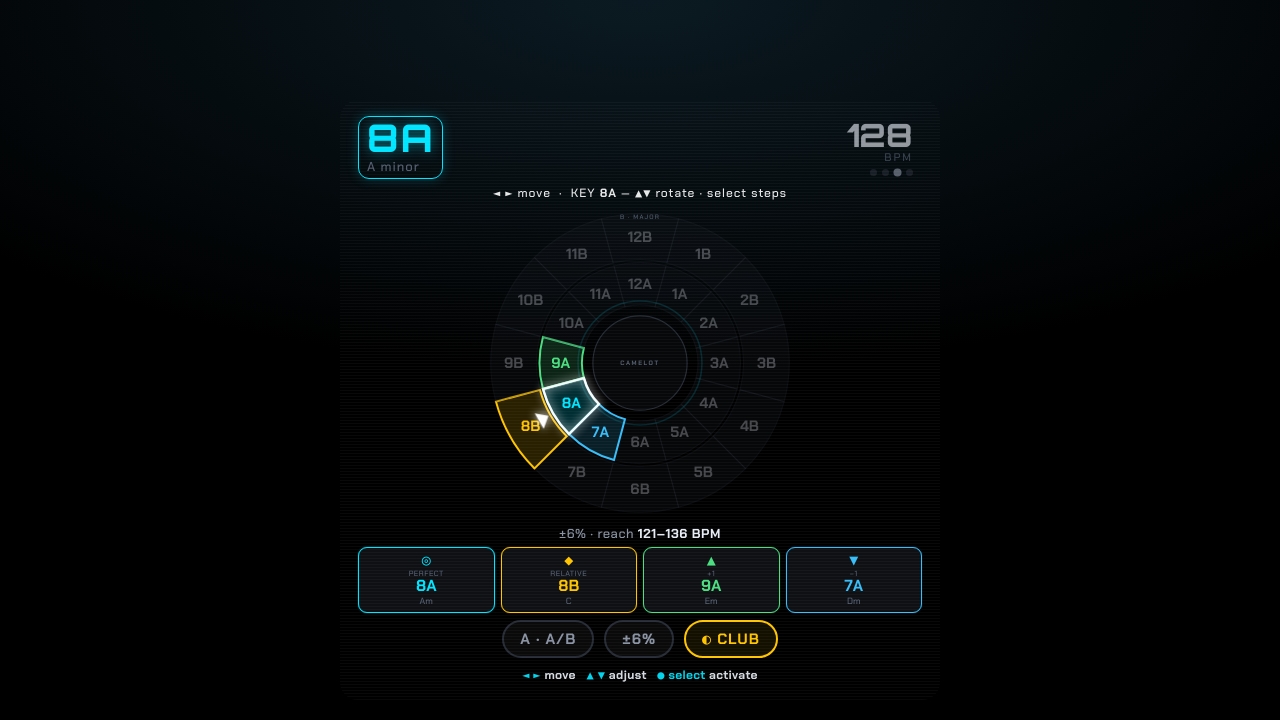
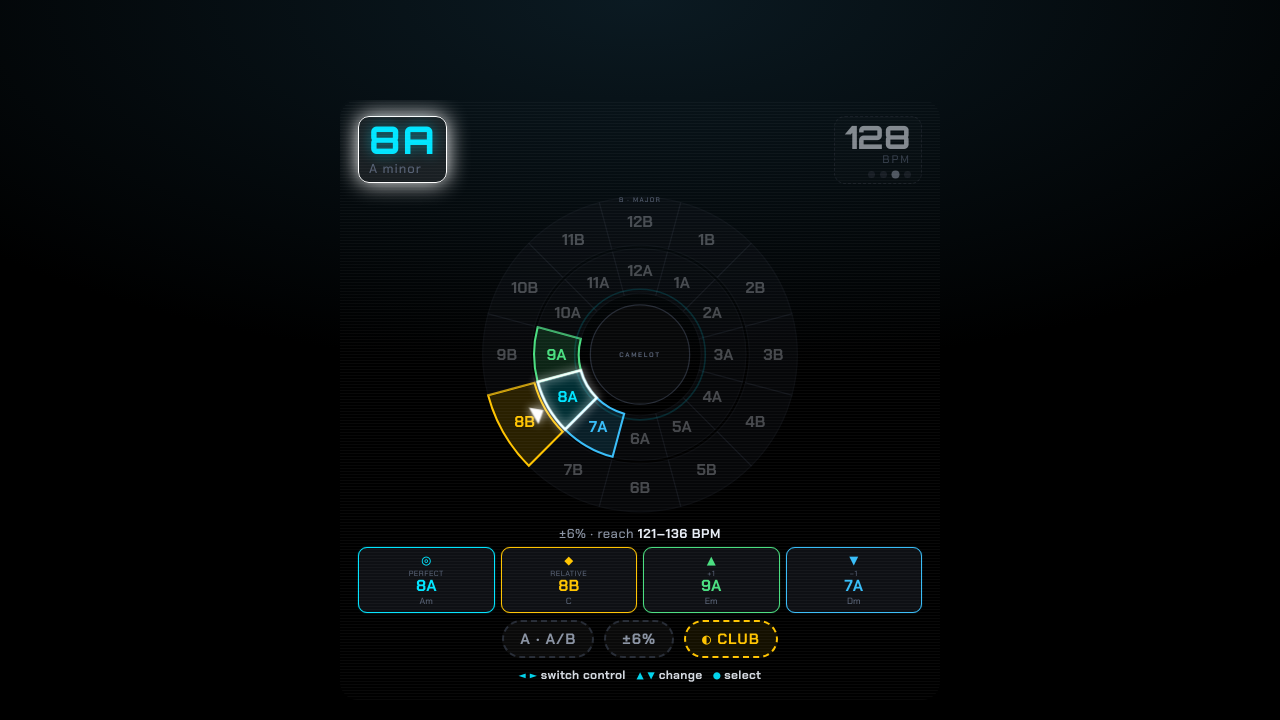
Before and after one commit to BLOODCODEMUSIC/camelot-hud, a plain HTML site: page index.html in a window 1280 px wide. Drawn offline with Linux system fonts and the light colour scheme.

Commit message:
Add files via upload

```diff
--- a/index.html
+++ b/index.html
@@ -60,23 +60,22 @@
   .app-layout{width:min(100vw,100vh,600px);height:min(100vw,100vh,600px);max-width:600px;max-height:600px;display:flex;flex-direction:column;padding:16px 18px;gap:5px;overflow:hidden;}
 
   .top{display:flex;align-items:flex-start;justify-content:space-between;gap:12px;}
-  .keybox,.bpmbox{padding:3px 8px;border:1.6px solid transparent;border-radius:11px;}
+  /* resting state: a faint dashed outline marks every SELECTABLE control */
+  .keybox,.bpmbox{padding:5px 10px;border:1.6px dashed var(--seg-stroke);border-radius:11px;background:rgba(255,255,255,.02);}
   .keybox{transition:opacity .2s ease, border-color .15s, box-shadow .15s;}
   .bpmbox{position:relative;z-index:3;transform-origin:top right;transition:transform .22s ease, opacity .2s ease, border-color .15s, box-shadow .15s;}
   body[data-focus="bpm"] .bpmbox{transform:scale(1.32);}
-  body[data-focus="bpm"] .keybox{opacity:.6;}
-  body[data-focus="key"] .bpmbox{opacity:.62;}
-  .keybox.focused{border-color:var(--perfect);box-shadow:0 0 12px rgba(0,229,255,.22);}
-  .bpmbox.focused{border-color:var(--up);box-shadow:0 0 12px rgba(74,222,128,.22);}
+  body[data-focus="bpm"] .keybox{opacity:.55;}
+  body[data-focus="key"] .bpmbox{opacity:.55;}
+  /* focused state: solid bright pulsing glow = the active control */
+  .keybox.focused,.bpmbox.focused{border-style:solid;border-color:var(--cursor);box-shadow:0 0 18px var(--cursor);background:rgba(255,255,255,.08);animation:focuspulse 1.4s ease-in-out infinite;}
+  @keyframes focuspulse{0%,100%{box-shadow:0 0 12px var(--cursor);}50%{box-shadow:0 0 22px var(--cursor);}}
+  @media (prefers-reduced-motion: reduce){ .keybox.focused,.bpmbox.focused,.ctlbtn.focused{animation:none;} }
   .keybox .code{font-size:38px;font-weight:700;letter-spacing:2px;line-height:.95;color:var(--perfect);text-shadow:var(--code-shadow);}
   .keybox .name{font-size:13px;color:var(--ink-dim);letter-spacing:1px;margin-top:2px;}
   .bpmbox{text-align:right;}
   .bpmbox .v{font-size:32px;font-weight:700;line-height:.95;}
   .bpmbox .u{font-size:11px;color:var(--ink-dim);letter-spacing:2px;}
-
-  .aim{text-align:center;min-height:16px;font-size:12px;letter-spacing:1px;color:var(--cursor);opacity:.9;}
-  .aim.locked{color:var(--ink-dim);opacity:.5;}
-  .aim b{font-weight:700;}
 
   .wheel-wrap{flex:1;display:flex;align-items:center;justify-content:center;min-height:0;}
   svg{width:100%;height:100%;max-width:420px;max-height:420px;display:block;transition:transform .25s ease, opacity .25s ease;transform-origin:center center;}
@@ -126,13 +125,13 @@
 
   .ctlrow{display:flex;align-items:center;justify-content:center;gap:10px;flex-wrap:wrap;margin-top:2px;}
   .ctlbtn{font-family:inherit;font-size:15px;font-weight:800;letter-spacing:1px;color:var(--ink-mid);
-    background:rgba(255,255,255,.04);border:2px solid var(--seg-stroke);border-radius:999px;padding:7px 16px;cursor:pointer;
+    background:rgba(255,255,255,.04);border:2px dashed var(--seg-stroke);border-radius:999px;padding:7px 16px;cursor:pointer;
     transition:box-shadow .15s, border-color .15s, color .15s, transform .1s;min-width:64px;text-align:center;}
   .ctlbtn:active{transform:scale(.96);}
-  /* the FOCUSED control gets a strong, unmistakable highlight (this is the focus ring) */
-  .ctlbtn.focused{color:var(--ink);border-color:var(--cursor);box-shadow:0 0 18px var(--cursor);background:rgba(255,255,255,.1);}
+  /* the FOCUSED control gets a strong, unmistakable solid pulsing glow */
+  .ctlbtn.focused{color:var(--ink);border-style:solid;border-color:var(--cursor);box-shadow:0 0 18px var(--cursor);background:rgba(255,255,255,.1);animation:focuspulse 1.4s ease-in-out infinite;}
   .modepill{color:var(--relative);border-color:var(--relative);background:rgba(255,196,0,.08);}
-  .modepill.focused{color:#fff;border-color:var(--cursor);box-shadow:0 0 18px var(--cursor);}
+  .modepill.focused{color:#fff;border-style:solid;border-color:var(--cursor);box-shadow:0 0 18px var(--cursor);animation:focuspulse 1.4s ease-in-out infinite;}
   .legend{text-align:center;font-size:12px;font-weight:600;color:var(--ink);letter-spacing:.3px;line-height:1.4;opacity:.92;margin-top:4px;}
   .legend b{color:var(--perfect);font-weight:800;}
   /* daylight: push to maximum brightness */
@@ -195,8 +194,6 @@
         <div class="beatdots" id="beatdots"><span></span><span></span><span></span><span></span></div>
       </div>
     </div>
-
-    <div class="aim" id="aim"></div>
 
     <div class="wheel-wrap"><svg id="wheel" class="wheel" viewBox="0 0 400 400" aria-label="Camelot wheel"></svg></div>
 
@@ -299,26 +296,15 @@ function render(){
   bpmboxEl.classList.toggle("focused",cur==="bpm");
   wheel.classList.toggle("dimcursor",cur!=="key");
   document.body.dataset.focus = cur==="bpm"?"bpm":"key";
-  bpmUnitEl.textContent = cur==="bpm"?"▲ BPM ▼":"BPM";
+  document.body.dataset.ctrl = cur;
+  bpmUnitEl.textContent = cur==="bpm"?"BPM":"BPM";
   const ringBtn=document.getElementById("ringBtn"); if(ringBtn){ringBtn.classList.toggle("focused",cur==="ring"); ringBtn.textContent=letter+" · A/B";}
   const tempoBtn=document.getElementById("tempoBtn"); if(tempoBtn){tempoBtn.classList.toggle("focused",cur==="tempo"); tempoBtn.textContent=tempoLabel(TEMPOS[state.tempoIdx]);}
   const modeB=document.getElementById("modeBtn"); if(modeB)modeB.classList.toggle("focused",cur==="mode");
-
-  // status line — tells you what ▲▼ and select do on the focused control
-  const aim=document.getElementById("aim");
-  aim.className="aim";
-  const tip={
-    key:`KEY <b>${num}${letter}</b> — ▲▼ rotate · select steps`,
-    ring:`RING ${letter==="A"?"minor":"major"} — select flips A/B`,
-    bpm:`BPM ${state.bpm} — ▲▼ dial`,
-    tempo:`TEMPO ${tempoLabel(TEMPOS[state.tempoIdx])} — select cycles`,
-    mode:`VENUE ${MODES[state.modeIdx].label.replace(/^.\s/,"")} — select cycles`
-  };
-  aim.innerHTML = `◄ ► move &nbsp;·&nbsp; ${tip[cur]||""}`;
 }
 
-/* ===== focusable-control model (matches the glasses' native focus system) =====
-   Left/right swipe = move focus along this ring of controls.
+/* ===== focusable-control model =====
+   Left/right = cycle ONLY through selectable controls.
    Up/down = adjust the focused control. Select = activate it. */
 const CONTROLS=["key","ring","bpm","tempo","mode"];
 const clampBpm=v=>Math.max(40,Math.min(220,v));
@@ -417,7 +403,7 @@ window.addEventListener("keydown",e=>{
 });
 
 document.getElementById("hint").innerHTML=
-  "<b>◄ ►</b> move &nbsp; <b>▲ ▼</b> adjust &nbsp; <b>● select</b> activate";
+  "<b>◄ ►</b> switch control &nbsp; <b>▲ ▼</b> change &nbsp; <b>●</b> select";
 
 /* ===== rhythm-game beat engine — paced by selected BPM ===== */
 const AMP={inside:1, outside:.32, night:.7};
```
